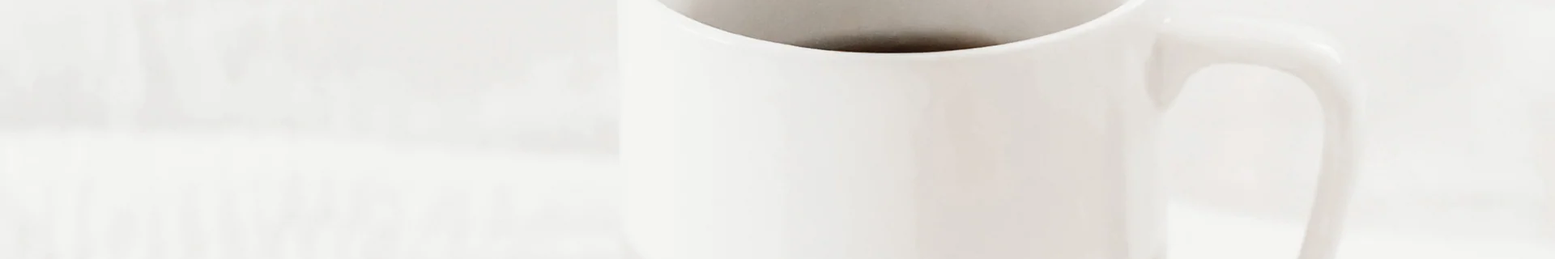
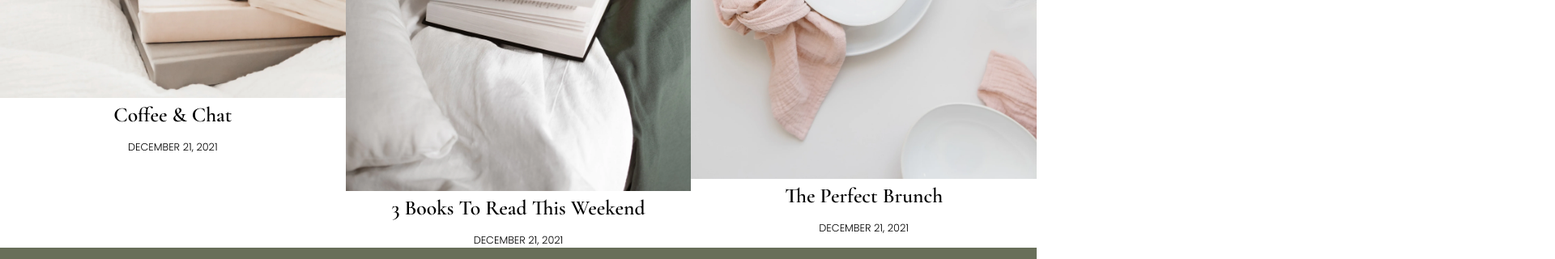
Before and after one commit to Christi-na/baby-shop-webpage.github.io, a plain HTML site: page pages/blog.html in a window 1280 px wide. Shown: the part 1670-1990 px from the top of the page at 81% size, 1920 px wide, since content can reach past the window. Drawn offline with nearby package versions, Linux system fonts and the light colour scheme; files whose address does not match are found by name.

Commit message:
Blog page

```diff
--- a/styles/secondary-styles.css
+++ b/styles/secondary-styles.css
@@ -230,6 +230,21 @@ summary:hover{
     display: grid;
     grid-template-columns: 1fr 1fr 1fr;
 }
+.blog-card{
+    text-align: center;
+}
 .blog-img{
     min-height: 200px;
 }
+.blog-img img{
+    width: 100%;
+    height: auto;
+}
+.blog-content h3{
+    font-size: 1.6em;
+    margin-bottom: 16px;
+}
+.blog-content p{
+    text-transform: uppercase;
+    font-size: 0.8em;
+}
```
